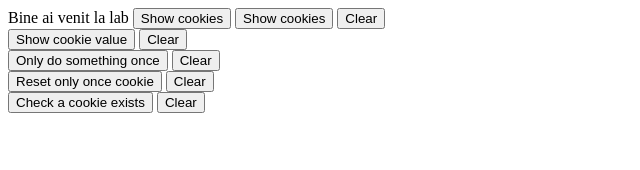
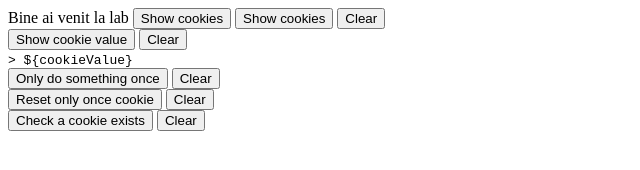
Before and after one commit to carlita09/L9-10_carla_bulzescu.github.io, a plain HTML site: page index.html in a window 1280 px wide. Both pictures are taken after a click on the button "Show cookie value". Shown: the whole page, without its empty margins (0-640 px from the left). Drawn offline with Linux system fonts and the light colour scheme.

Commit message:
Update index.html

```diff
--- a/index.html
+++ b/index.html
@@ -29,7 +29,7 @@ const cookieValue = document.cookie
 
 function showCookieValue() {
   const output = document.getElementById("cookie-value");
-  output.textContent = > ${cookieValue};
+  output.textContent = '> ${cookieValue}';
 }
 
 function clearOutputCookieValue() {
```
